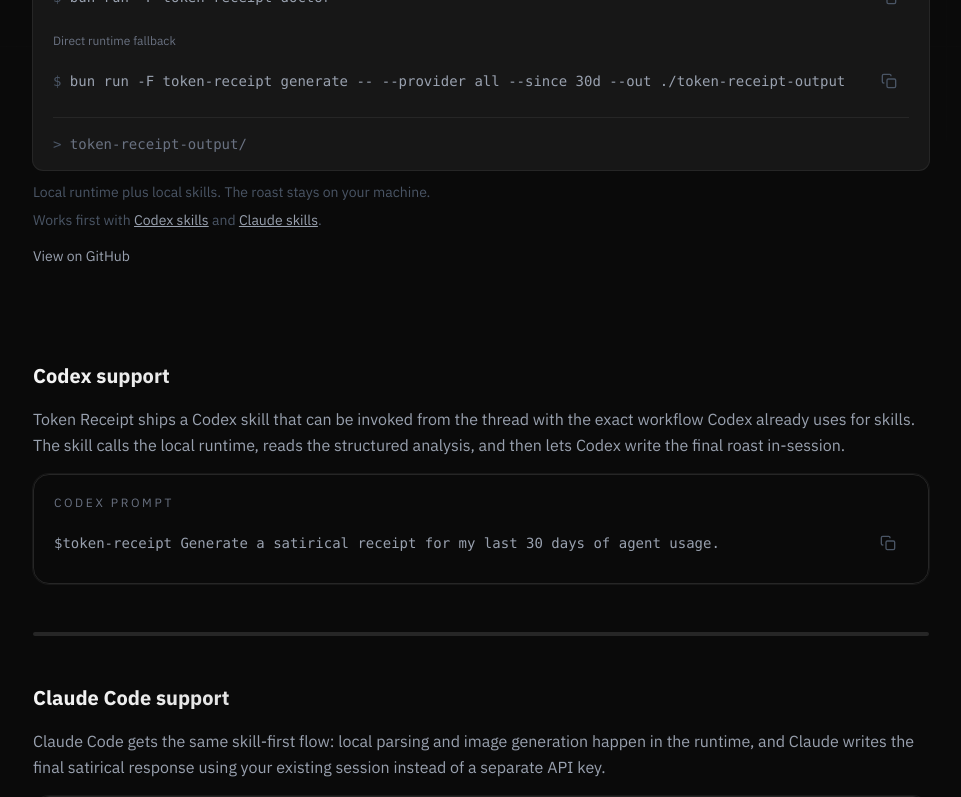
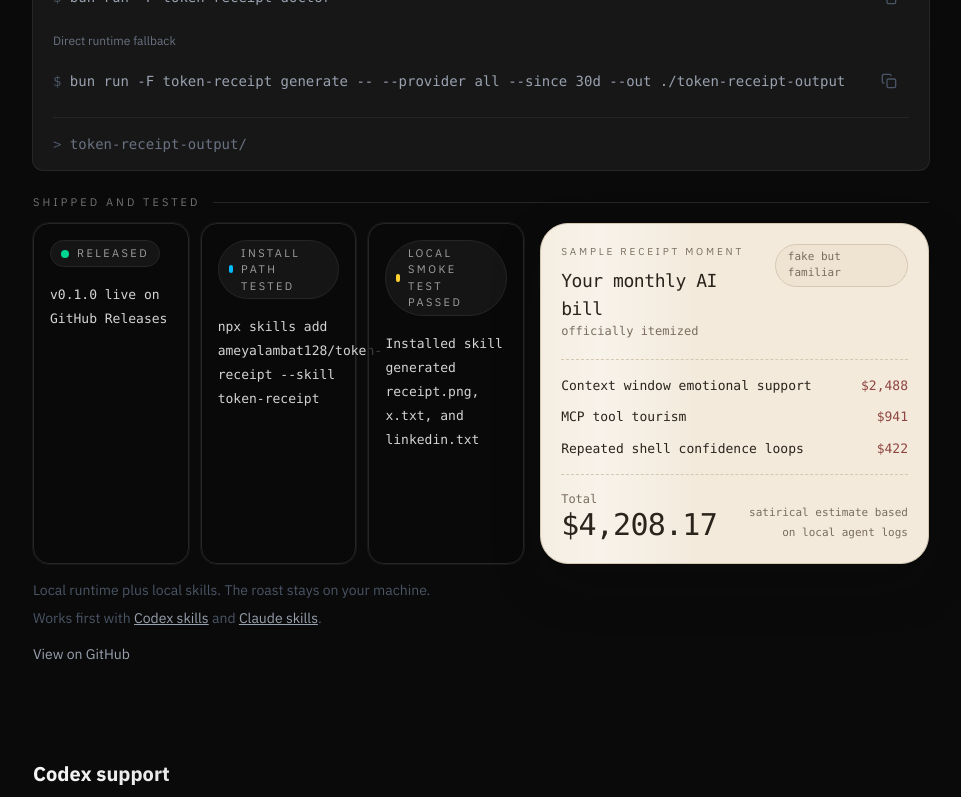
Before and after one commit to ameyalambat128/token-receipt, a Next.js app in the folder apps/web/: page / in a window 1280 px wide. Shown: the part 659-1456 px from the top of the page, without its empty margins (159-1120 px from the left). Built offline with nearby package versions, Linux system fonts and the light colour scheme.

Commit message:
feat(web): add animated landing page proof strip

```diff
--- a/apps/web/app/page.tsx
+++ b/apps/web/app/page.tsx
@@ -4,6 +4,7 @@
 import { GitHubStars } from "@/components/github-stars";
 import { CopyButton } from "@/components/copy-button";
 import { GitHubIcon, XIcon } from "@/components/icons";
+import { ProofStrip } from "@/components/proof-strip";
 import {
   Accordion,
   AccordionContent,
@@ -179,7 +180,8 @@
               token-receipt-output/
             </div>
           </div>
-          <p className="mt-3 text-sm text-gray-600">
+          <ProofStrip />
+          <p className="mt-4 text-sm text-gray-600">
             Local runtime plus local skills. The roast stays on your machine.
           </p>
           <p className="mt-2 text-sm text-gray-600">
--- /dev/null
+++ b/apps/web/components/proof-strip.tsx
@@ -0,0 +1,227 @@
+"use client";
+
+import { motion, useReducedMotion, type Variants } from "framer-motion";
+
+const proofCards = [
+  {
+    title: "Released",
+    detail: "v0.1.0 live on GitHub Releases",
+    accent: "bg-emerald-400",
+  },
+  {
+    title: "Install path tested",
+    detail: "npx skills add ameyalambat128/token-receipt --skill token-receipt",
+    accent: "bg-sky-400",
+  },
+  {
+    title: "Local smoke test passed",
+    detail: "Installed skill generated receipt.png, x.txt, and linkedin.txt",
+    accent: "bg-amber-300",
+  },
+];
+
+const sampleLines = [
+  "Context window emotional support",
+  "MCP tool tourism",
+  "Repeated shell confidence loops",
+];
+
+export function ProofStrip() {
+  const prefersReducedMotion = useReducedMotion();
+
+  const containerVariants: Variants = prefersReducedMotion
+    ? {
+        hidden: { opacity: 0 },
+        visible: {
+          opacity: 1,
+          transition: { duration: 0.16 },
+        },
+      }
+    : {
+        hidden: { opacity: 0, y: 18 },
+        visible: {
+          opacity: 1,
+          y: 0,
+          transition: {
+            duration: 0.48,
+            ease: [0.16, 1, 0.3, 1],
+            staggerChildren: 0.09,
+          },
+        },
+      };
+
+  const cardVariants: Variants = prefersReducedMotion
+    ? {
+        hidden: { opacity: 0 },
+        visible: { opacity: 1, transition: { duration: 0.12 } },
+      }
+    : {
+        hidden: { opacity: 0, y: 16, filter: "blur(8px)" },
+        visible: {
+          opacity: 1,
+          y: 0,
+          filter: "blur(0px)",
+          transition: { duration: 0.38, ease: [0.16, 1, 0.3, 1] },
+        },
+      };
+
+  const lineVariants: Variants = prefersReducedMotion
+    ? {
+        hidden: { opacity: 0 },
+        visible: { opacity: 1, transition: { duration: 0.08 } },
+      }
+    : {
+        hidden: { opacity: 0, x: -12 },
+        visible: {
+          opacity: 1,
+          x: 0,
+          transition: { duration: 0.26, ease: [0.16, 1, 0.3, 1] },
+        },
+      };
+
+  const shimmerTransition = prefersReducedMotion
+    ? undefined
+    : {
+        duration: 2.8,
+        ease: "linear" as const,
+        repeat: Number.POSITIVE_INFINITY,
+      };
+
+  return (
+    <motion.section
+      className="mt-6"
+      initial="hidden"
+      whileInView="visible"
+      viewport={{ once: true, amount: 0.35 }}
+      variants={containerVariants}
+      aria-label="Release and test proof"
+    >
+      <div className="mb-3 flex items-center justify-between gap-3">
+        <p className="text-[11px] uppercase tracking-[0.28em] text-neutral-500">
+          Shipped and tested
+        </p>
+        <div className="h-px flex-1 bg-neutral-800" />
+      </div>
+
+      <div className="grid gap-4 lg:grid-cols-[1.2fr_0.95fr]">
+        <div className="grid gap-3 sm:grid-cols-3">
+          {proofCards.map((card) => (
+            <motion.div
+              key={card.title}
+              variants={cardVariants}
+              whileHover={
+                prefersReducedMotion
+                  ? undefined
+                  : {
+                      y: -4,
+                      borderColor: "rgba(245, 245, 245, 0.18)",
+                      boxShadow: "0 18px 40px rgba(0, 0, 0, 0.18)",
+                    }
+              }
+              className="rounded-2xl border border-neutral-800 bg-neutral-950/75 p-4 ring-1 ring-neutral-900 transition-colors"
+            >
+              <div className="mb-4 inline-flex items-center gap-2 rounded-full border border-neutral-800 bg-neutral-900/90 px-2.5 py-1">
+                <span className={`h-2 w-2 rounded-full ${card.accent}`} />
+                <span className="text-[11px] uppercase tracking-[0.22em] text-neutral-400">
+                  {card.title}
+                </span>
+              </div>
+              <p className="font-mono text-[13px] leading-6 text-neutral-300">
+                {card.detail}
+              </p>
+            </motion.div>
+          ))}
+        </div>
+
+        <motion.div
+          variants={cardVariants}
+          whileHover={
+            prefersReducedMotion
+              ? undefined
+              : {
+                  y: -5,
+                  rotate: -0.2,
+                  boxShadow: "0 22px 50px rgba(40, 28, 15, 0.22)",
+                }
+          }
+          className="relative overflow-hidden rounded-[28px] border border-[#d5c8b3] bg-[#f3eadc] p-5 text-[#2a241d] shadow-[0_20px_50px_rgba(15,15,15,0.22)]"
+        >
+          <motion.div
+            aria-hidden="true"
+            className="pointer-events-none absolute inset-y-0 -left-1/3 w-1/2 bg-gradient-to-r from-transparent via-white/40 to-transparent"
+            animate={prefersReducedMotion ? undefined : { x: ["-10%", "180%"] }}
+            transition={shimmerTransition}
+          />
+
+          <div className="relative z-10">
+            <div className="mb-5 flex items-start justify-between gap-4">
+              <div>
+                <p className="text-[10px] uppercase tracking-[0.28em] text-[#7a6d5f]">
+                  Sample receipt moment
+                </p>
+                <h3 className="mt-2 font-mono text-lg tracking-tight">
+                  Your monthly AI bill
+                </h3>
+                <p className="font-mono text-xs text-[#7a6d5f]">
+                  officially itemized
+                </p>
+              </div>
+              <div className="rounded-full border border-[#d5c8b3] bg-[#efe3d2] px-3 py-1 font-mono text-[11px] text-[#7a6d5f]">
+                fake but familiar
+              </div>
+            </div>
+
+            <motion.div
+              className="space-y-3 border-y border-dashed border-[#d5c8b3] py-4"
+              variants={containerVariants}
+            >
+              {sampleLines.map((line, index) => (
+                <motion.div
+                  key={line}
+                  variants={lineVariants}
+                  transition={
+                    prefersReducedMotion
+                      ? undefined
+                      : {
+                          duration: 0.26,
+                          delay: 0.18 + index * 0.09,
+                          ease: [0.16, 1, 0.3, 1],
+                        }
+                  }
+                  className="flex items-center justify-between gap-3 font-mono text-[13px]"
+                >
+                  <span>{line}</span>
+                  <span className="text-[#8e453f]">
+                    ${["2,488", "941", "422"][index]}
+                  </span>
+                </motion.div>
+              ))}
+            </motion.div>
+
+            <motion.div
+              variants={lineVariants}
+              transition={
+                prefersReducedMotion
+                  ? undefined
+                  : {
+                      duration: 0.3,
+                      delay: 0.46,
+                      ease: [0.16, 1, 0.3, 1],
+                    }
+              }
+              className="mt-4 flex items-end justify-between gap-4"
+            >
+              <div>
+                <p className="font-mono text-xs text-[#7a6d5f]">Total</p>
+                <p className="font-mono text-3xl tracking-tight">$4,208.17</p>
+              </div>
+              <p className="max-w-[11rem] text-right font-mono text-[11px] leading-5 text-[#7a6d5f]">
+                satirical estimate based on local agent logs
+              </p>
+            </motion.div>
+          </div>
+        </motion.div>
+      </div>
+    </motion.section>
+  );
+}
--- a/apps/web/package.json
+++ b/apps/web/package.json
@@ -14,6 +14,7 @@
   },
   "dependencies": {
     "clsx": "^2.1.1",
+    "framer-motion": "^12.40.0",
     "next": "16.2.0",
     "react": "^19.2.0",
     "react-dom": "^19.2.0",
```
Also changed, not shown: 1 other file (tests, documents, lock files or other folders).
